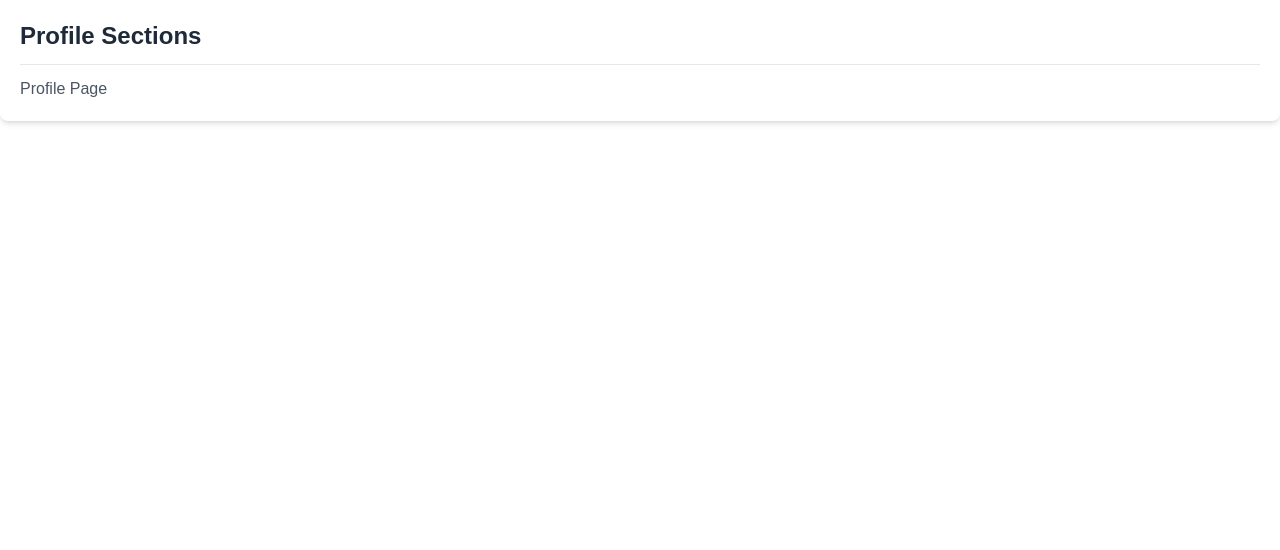
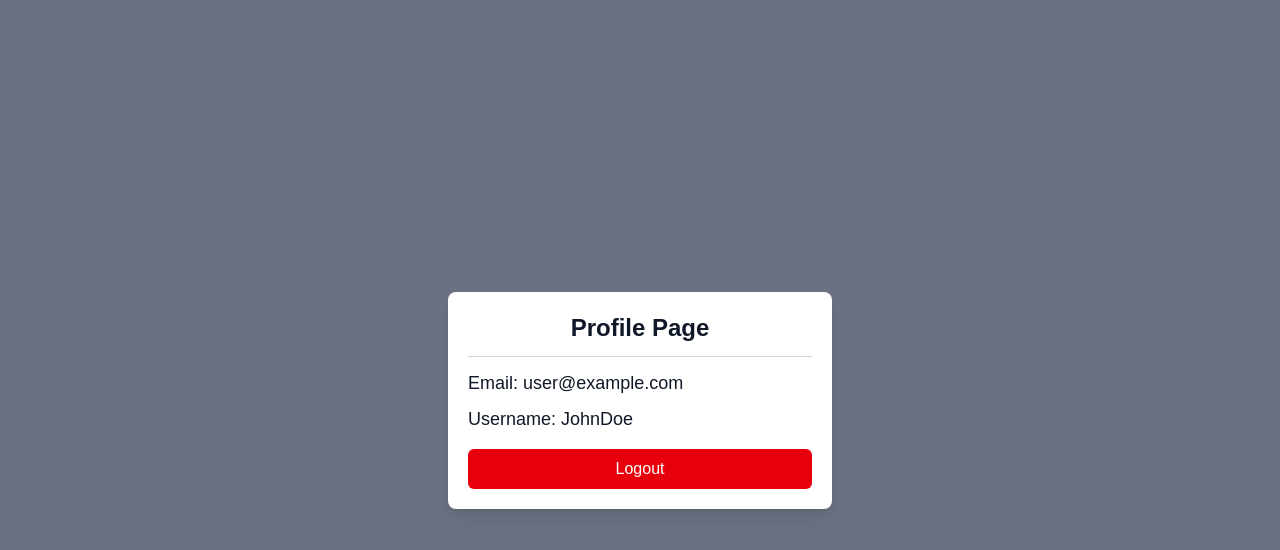
Before and after one commit to vikram17dp/Next-auth, a Next.js app: page /profile in a window 1280 px wide. Shown: the top 550 px of the page. Built offline with nearby package versions, Linux system fonts and the light colour scheme.

Commit message:
adding an logout functionality

```diff
--- /dev/null
+++ b/src/app/api/users/logout/route.ts
@@ -0,0 +1,17 @@
+import { NextResponse } from "next/server";
+
+
+export async function GET(){
+    try {
+        const response = NextResponse.json({
+            message:"Logout Succesfull!",
+            suceess:true
+        })
+        response.cookies.set("token","",{httpOnly:true,expires: new Date(0)});
+        return response;
+    } catch (error) {
+        return NextResponse.json({
+            error: error instanceof Error ? error.message : "Unknown error",
+          }, { status: 500 });
+    }
+}
--- a/src/app/profile/page.tsx
+++ b/src/app/profile/page.tsx
@@ -1,9 +1,45 @@
+"use client";
+import axios from 'axios'
+import  { useRouter } from 'next/navigation';
+import toast from 'react-hot-toast';
 export default function ProfilePage() {
+    const user = {
+        email: "user@example.com",
+        username: "JohnDoe"
+    };
+    const router = useRouter()
+    const handleLogout = async () => {
+       try {
+             await axios.get('/api/users/logout')
+             toast.success("logout succesfully!")
+             router.push('/login')
+       } catch (error) {
+        if (axios.isAxiosError(error)) {
+            console.error("logout failed:", error.response?.data || error.message);
+            toast.error(error.response?.data?.message || "logout failed");
+          } else {
+            console.error("Unexpected error:", error);
+            toast.error("An unexpected error occurred");
+          }
+       }
+    };
+
     return (
-        <div className="p-5  rounded-lg shadow-md">
-            <h1 className="text-2xl font-bold text-gray-800">Profile Sections</h1>
-            <hr className="my-3 border-gray-200" />
-            <p className="text-gray-600">Profile Page</p>
+        <div className="flex justify-center items-center h-screen bg-gray-500">
+        <div className="w-96 p-5 rounded-lg shadow-lg bg-white text-gray-900">
+            <h1 className="text-2xl font-bold text-center">Profile Page</h1>
+            <hr className="my-3 border-gray-300" />
+            <div className="mb-4 ">
+                <p className="text-lg mb-2">Email: {user.email}</p>
+                <p className="text-lg">Username: {user.username}</p>
+            </div>
+            <button
+                className="bg-red-600 text-white px-4 py-2 rounded-md hover:bg-red-700 transition w-full"
+                onClick={handleLogout}
+            >
+                Logout
+            </button>
         </div>
+    </div>
     );
 }
```
